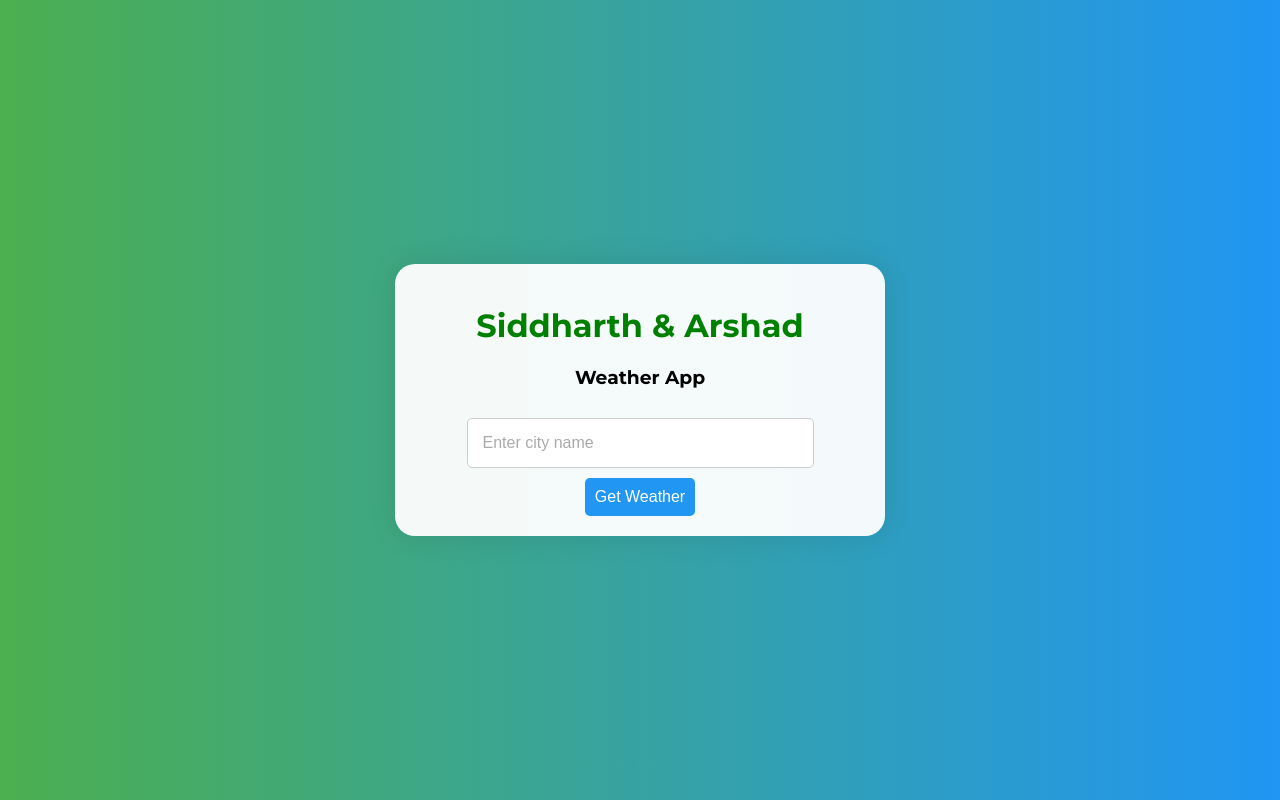
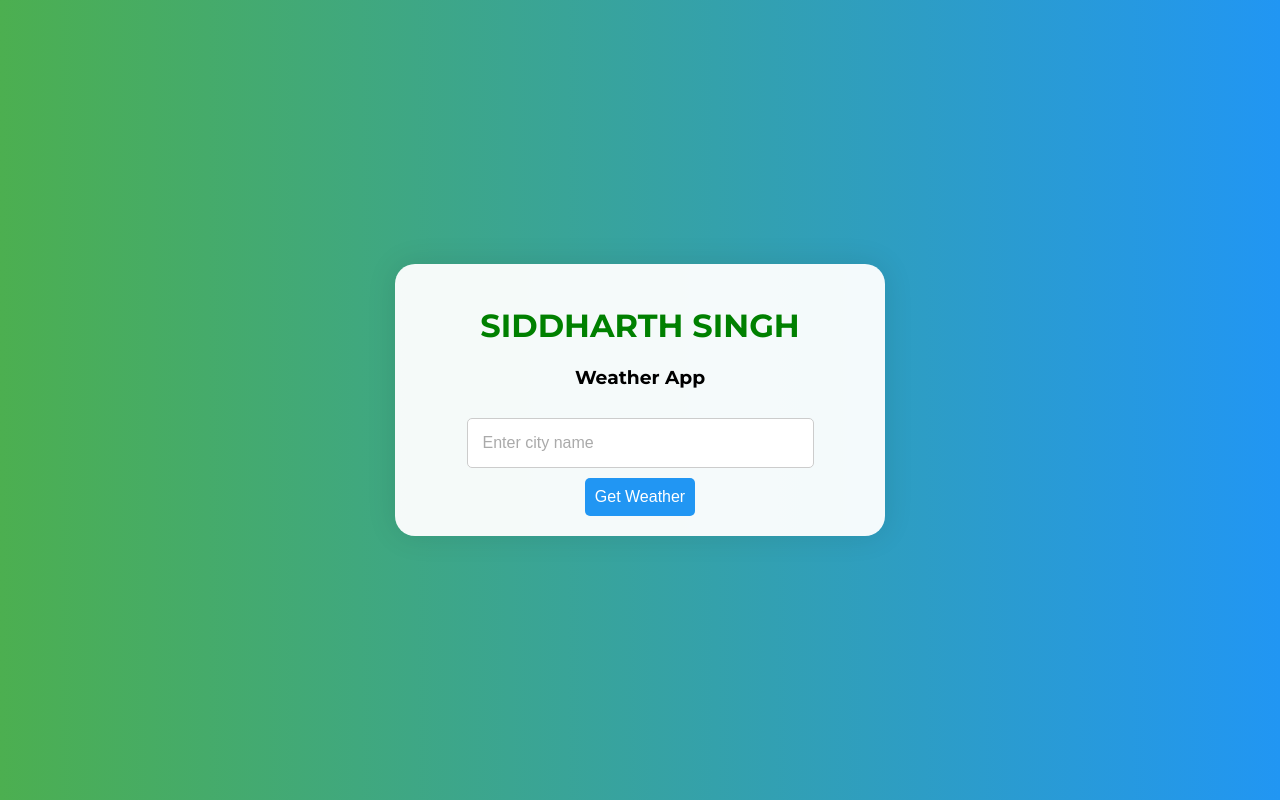
Before and after one commit to sidd2005singh/wether-sidd-Arsh, a plain HTML site: page index.html in a window 1280 px wide. Drawn offline with nearby package versions, Linux system fonts and the light colour scheme.

Commit message:
Update index.html

```diff
--- a/index.html
+++ b/index.html
@@ -8,7 +8,7 @@
     <link rel="stylesheet" href="https://cdnjs.cloudflare.com/ajax/libs/animate.css/4.1.1/animate.min.css">
     <link rel="stylesheet" href="https://cdnjs.cloudflare.com/ajax/libs/font-awesome/5.15.1/css/all.min.css">
     <link rel="stylesheet" href="https://fonts.googleapis.com/css2?family=Montserrat:wght@400;700&display=swap">
-    <title>GFG App</title>
+    <title>sidd weather predictor</title>
 </head>
 
 <body>
@@ -16,7 +16,7 @@
     <div class="container">
         <div class="weather-card">
             <h1 style="color: green;">
-                Siddharth & Arshad
+                SIDDHARTH SINGH
             </h1>
             <h3>
                 Weather App
```
